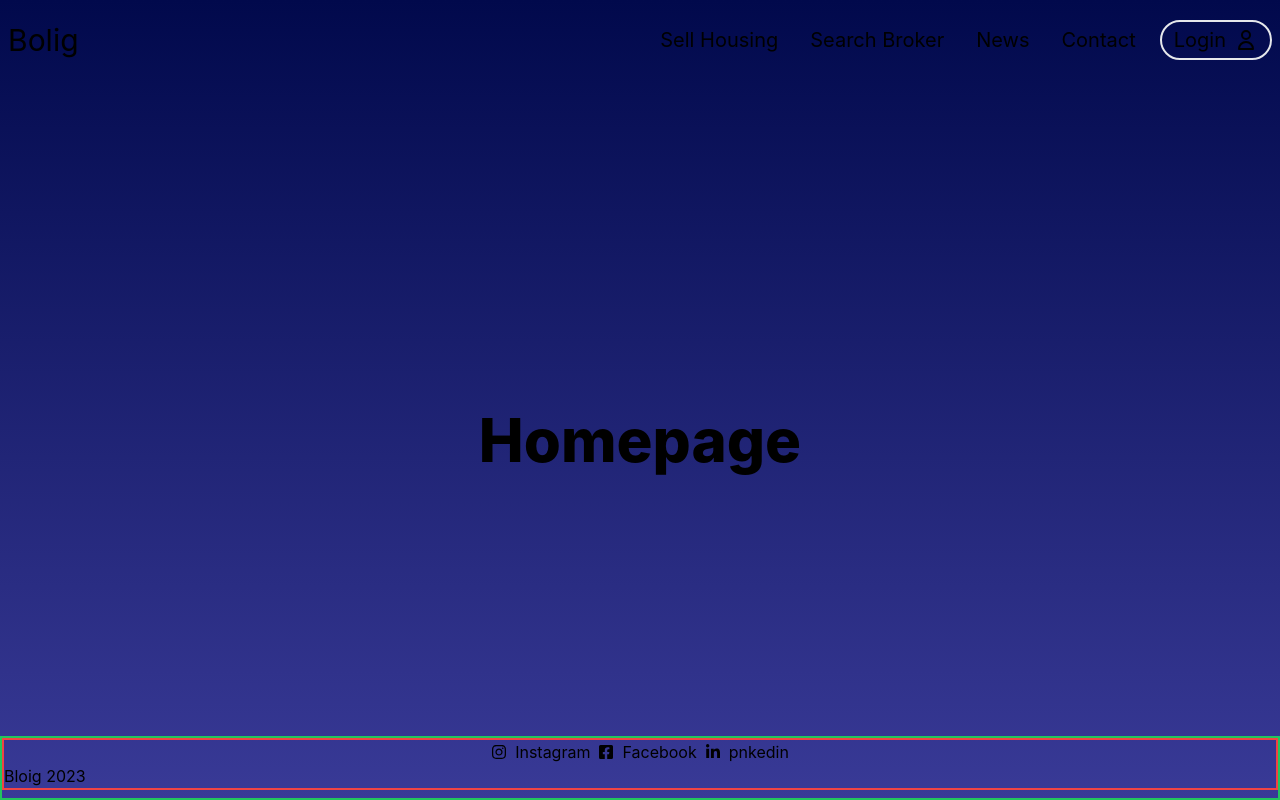
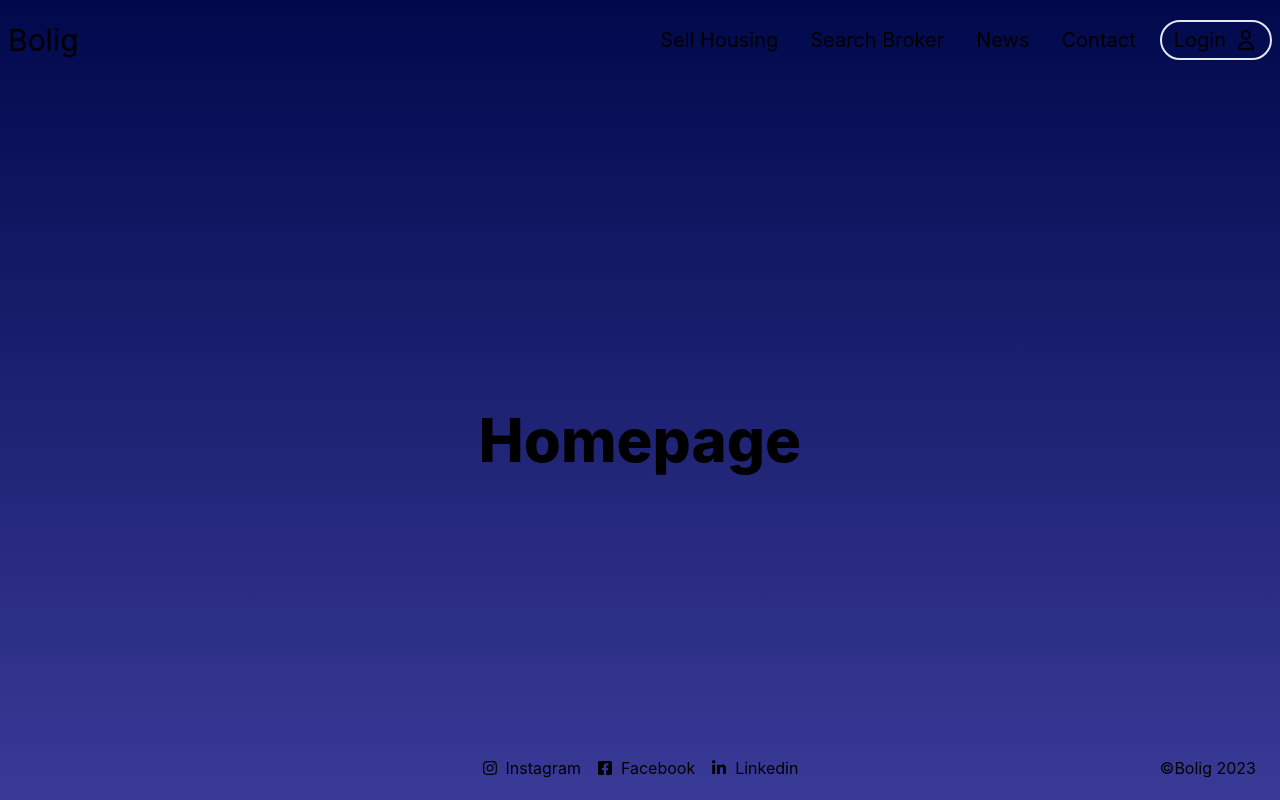
Before and after one commit to MaxAndreasLundin/bolig-web, a Next.js app: page / in a window 1280 px wide. Built offline with nearby package versions, Linux system fonts and the light colour scheme.

Commit message:
grid setup

```diff
--- a/components/Footer.tsx
+++ b/components/Footer.tsx
@@ -1,22 +1,24 @@
-import React from 'react'
-import { FaInstagram, FaFacebookSquare, FaLinkedinIn } from "react-icons/fa"
+import React from "react";
+import { FaInstagram, FaFacebookSquare, FaLinkedinIn } from "react-icons/fa";
 
 const Footer = () => {
   return (
-    <div className='absolute bottom-0 w-full h-16 border-2 border-green-500'>
-      <div className='items-start border-2 border-red-500 gird gird-cols-1'>
-        <div className='flex items-center justify-center gap-2'>
+    <div className="absolute bottom-0 w-full h-16">
+      <div className="grid grid-cols-1 sm:grid-cols-4 w-full h-full">
+        <div className="flex sm:col-start-2 sm:col-span-2 justify-center items-center w-full gap-2 text-sm sm:text-base">
           <FaInstagram />
-          <p>Instagram</p>
+          <p className="pr-2">Instagram</p>
           <FaFacebookSquare />
-          <p>Facebook</p>
+          <p className="pr-2">Facebook</p>
           <FaLinkedinIn />
-          <p>pnkedin</p>
+          <p>Linkedin</p>
         </div>
-        <p>Bloig 2023</p>
+        <div className="flex sm:col-end-5 justify-center sm:justify-end items-center w-full sm:pr-6 text-sm sm:text-base">
+          &copy;Bolig 2023
+        </div>
       </div>
     </div>
-  )
-}
+  );
+};
 
-export default Footer
+export default Footer;
```
